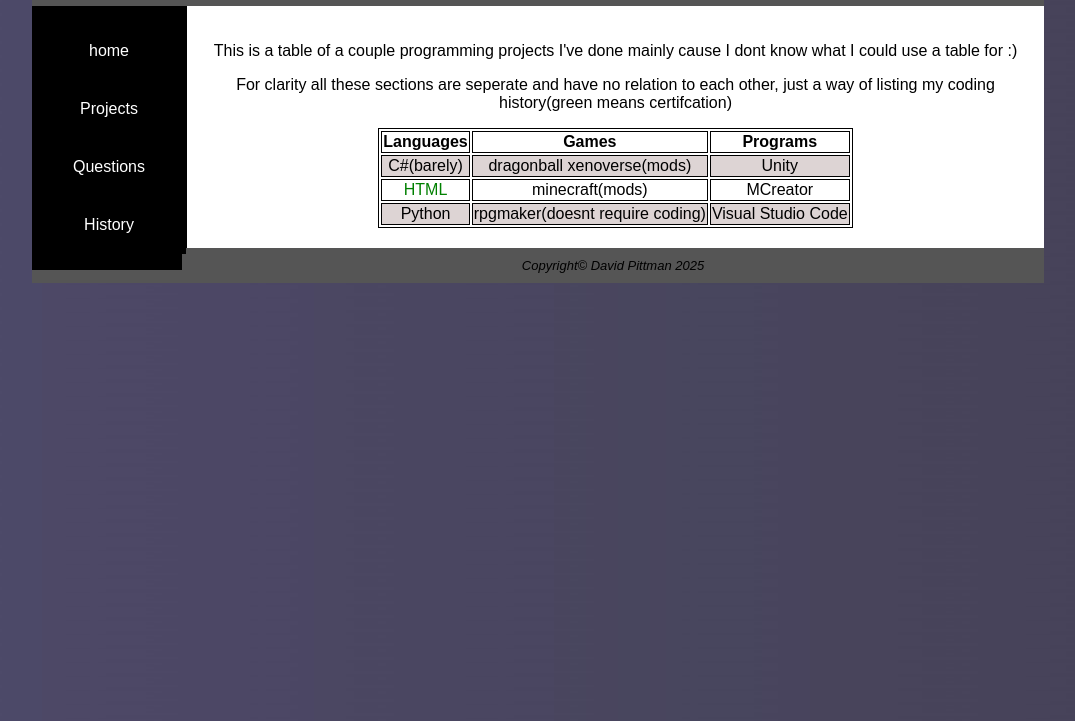
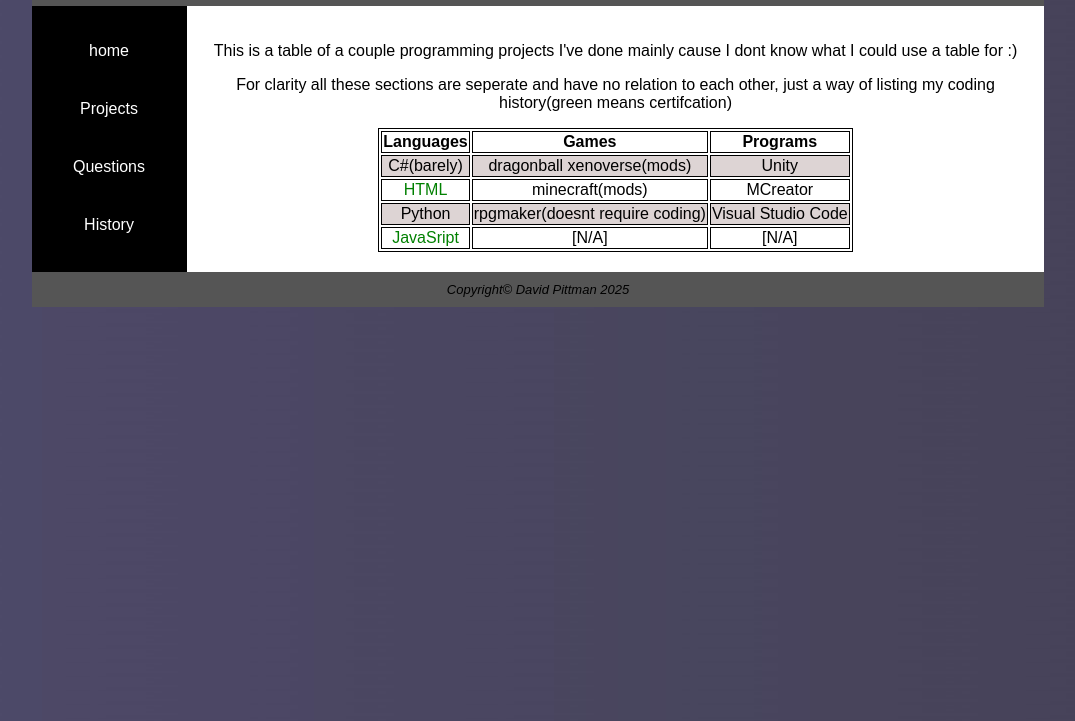
Before and after one commit to Dimen-DP/Advanced-Portfolio, a plain HTML site: page pages/table/History.html in a window 1280 px wide. Shown: the part 79-800 px from the top of the page, without its empty margins (102-1177 px from the left). Drawn offline with Linux system fonts and the light colour scheme.

Commit message:
Update History.html

```diff
--- a/pages/table/History.html
+++ b/pages/table/History.html
@@ -102,6 +102,17 @@
                                 Visual Studio Code
                             </td>
                         </tr>
+                        <tr>
+                            <td class="certified">
+                                JavaSript
+                            </td>
+                            <td>
+                                [N/A]
+                            </td>
+                            <td>
+                                [N/A]
+                            </td>
+                        </tr>
                 </tbody>
             </table>
         </main>
```
